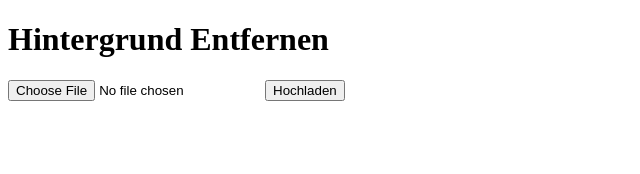
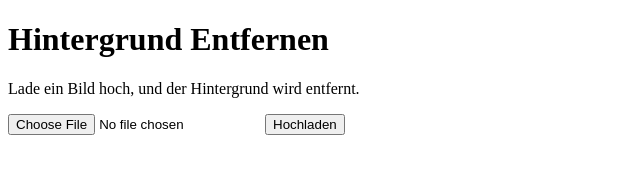
Before and after one commit to Themax10/hintergrundwegmacha, a plain HTML site: page index.html in a window 1280 px wide. Shown: the whole page, without its empty margins (0-640 px from the left). Drawn offline with Linux system fonts and the light colour scheme.

Commit message:
Update index.html

```diff
--- a/index.html
+++ b/index.html
@@ -7,6 +7,7 @@
 </head>
 <body>
   <h1>Hintergrund Entfernen</h1>
+  <p>Lade ein Bild hoch, und der Hintergrund wird entfernt.</p>
   <input type="file" id="image-upload" />
   <button onclick="uploadImage()">Hochladen</button>
   <br />
```
